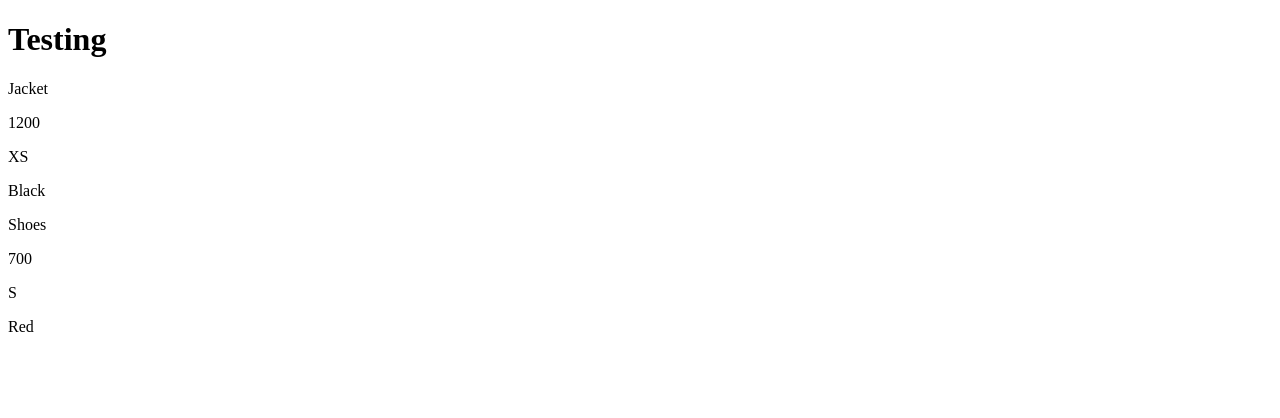
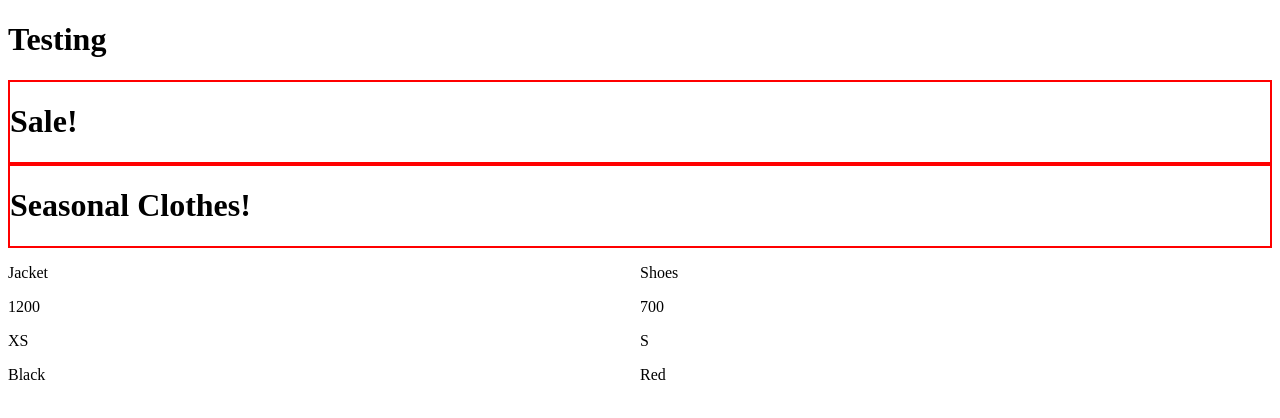
Before and after one commit to spacepolice10/shop-next, a Next.js app: page / in a window 1280 px wide. Shown: the top 418 px of the page. Built offline with nearby package versions, Linux system fonts and the light colour scheme.

Commit message:
feat: implement basic banner and items list models

```diff
--- a/pages/itemsList/ItemsList.js
+++ b/pages/itemsList/ItemsList.js
@@ -0,0 +1,18 @@
+import React from 'react';
+import Item from '../itemsList/Item';
+
+const itemsList = ({items}) => {
+	return (
+		<div className = 'items-list'>
+			{ React.Children.toArray(items.map(item => <Item {...item} />)) }
+		<style jsx> {`
+			.items-list {
+				display: grid;
+				grid-template-columns: repeat(2, 2fr);
+			}
+		`} </style>
+		</div>
+	)
+}
+
+export default itemsList;
--- a/pages/mainPage/Banner.js
+++ b/pages/mainPage/Banner.js
@@ -1 +1,14 @@
-// just a div with a message about some kind of sale
+const Banner = (props) => {
+	return (
+		<div className = 'testClass'>
+			{props.children}
+			<style jsx> {`
+				.testClass {
+					border: 2px solid red;
+				}
+			`} </style>
+		</div>
+	)
+}
+
+export default Banner;
--- a/pages/mainPage/DefaultPage.js
+++ b/pages/mainPage/DefaultPage.js
@@ -1,13 +1,16 @@
 import { useState } from 'react';
-import React from 'react';
 import testData from '../testData';
-import Item from '../itemsList/Item';
+import SaleBanner from './banners/SaleBanner';
+import SeasonBanner from './banners/SeasonBanner';
+import ItemsList from '../itemsList/ItemsList';
 
 export default function DefaultPage() {
 	const items = testData.items.clothes;
 	return (
 		<div>
-			{ React.Children.toArray(items.map(item => <Item {...item} />)) }
+			<SaleBanner />
+			<SeasonBanner />
+			<ItemsList items={items} />
 		</div>
 	)
 }
--- /dev/null
+++ b/pages/mainPage/banners/SaleBanner.js
@@ -0,0 +1,10 @@
+import Banner from '../Banner';
+const SaleBanner = () => {
+	return (
+		<Banner>
+			<h1>Sale!</h1>
+		</Banner>
+	)
+}
+
+export default SaleBanner;
--- /dev/null
+++ b/pages/mainPage/banners/SeasonBanner.js
@@ -0,0 +1,10 @@
+import Banner from '../Banner';
+const SeasonBanner = () => {
+	return (
+		<Banner>
+			<h1>Seasonal Clothes!</h1>
+		</Banner>
+	)
+}
+
+export default SeasonBanner;
```
